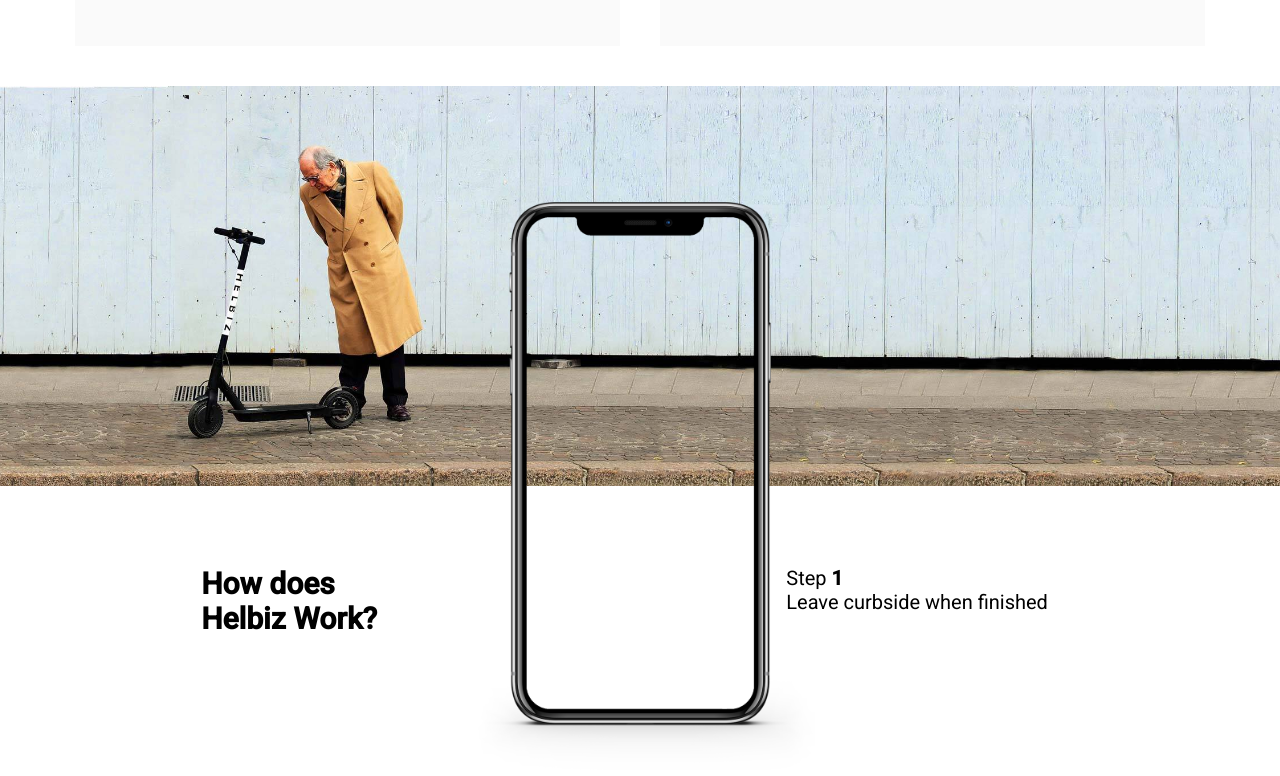
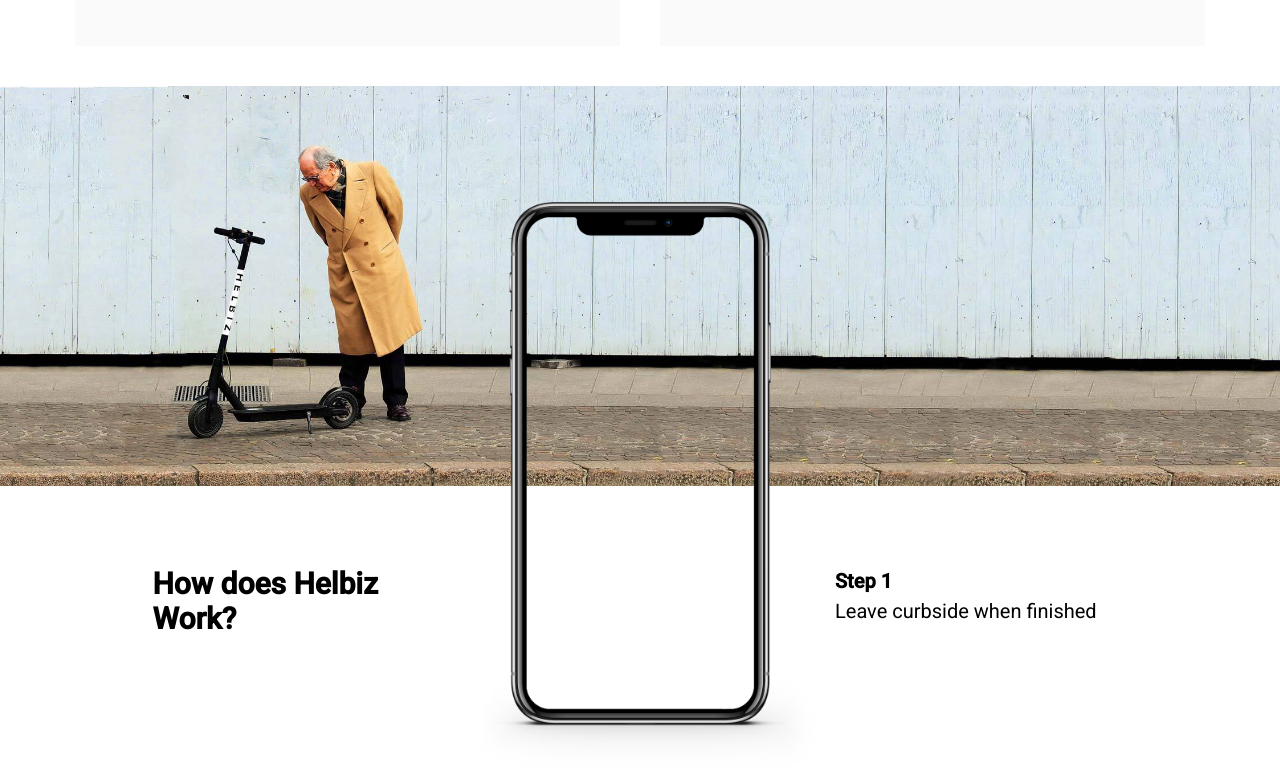
Before and after one commit to GianlucaBar/html-css-helbiz, a plain HTML site: page index.html in a window 1280 px wide. Shown: the part 1110-1886 px from the top of the page. Drawn offline with Linux system fonts and the light colour scheme.

Commit message:
completata sezione slideshow

```diff
--- a/css/style.css
+++ b/css/style.css
@@ -132,21 +132,33 @@
     top: 100px;
 }
 
-#iphone-slideshow [class*="col-"]{
+#iphone-slideshow .padding-col{
     /* text-align: center; */
     padding: 80px 0px;
 }
-.slide-text,.slide-title{
-    width: 50%;
-    margin: auto;
+.slide-title{
+    width: 60%;
 }
+
 .slide-title h3{
     font-size: 30px;
 }
 
 .slide-text span{
+    line-height: 30px;
     font-size: 20px;
     display: block;
 }
 
+@media all  and (max-width: 767px){
+    #iphone-slideshow .padding-col{
+        padding: 20px 0 0 20px;
+
+    }
+
+    #iphone-slideshow .container{
+
+        padding-top: 250px;
+    }
+}
 /* fine slideshow  */
--- a/index.html
+++ b/index.html
@@ -148,18 +148,18 @@
 
             <div class="container">
 
-                <div class="col-xs-6 col-md-6 col-lg-6">
+                <div class="col-xs-12 col-md-5 col-md-offset-1  col-lg-5 col-lg-offset-1 padding-col">
 
                     <div class="slide-title">
-                        <h3>How does <br> Helbiz Work?</h3>
+                        <h3>How does Helbiz Work?</h3>
                     </div>
 
                 </div>
 
-                <div class="col-xs-6 col-md-6 col-lg-6">
+                <div class="col-xs-12 col-md-4 col-md-offset-2  col-lg-4 col-lg-offset-2  padding-col">
 
                     <div class="slide-text">
-                        <span>Step <strong>1</strong></span>
+                        <span><strong>Step 1</strong></span>
                         <span>Leave curbside when finished</span>
                     </div>
 
```
